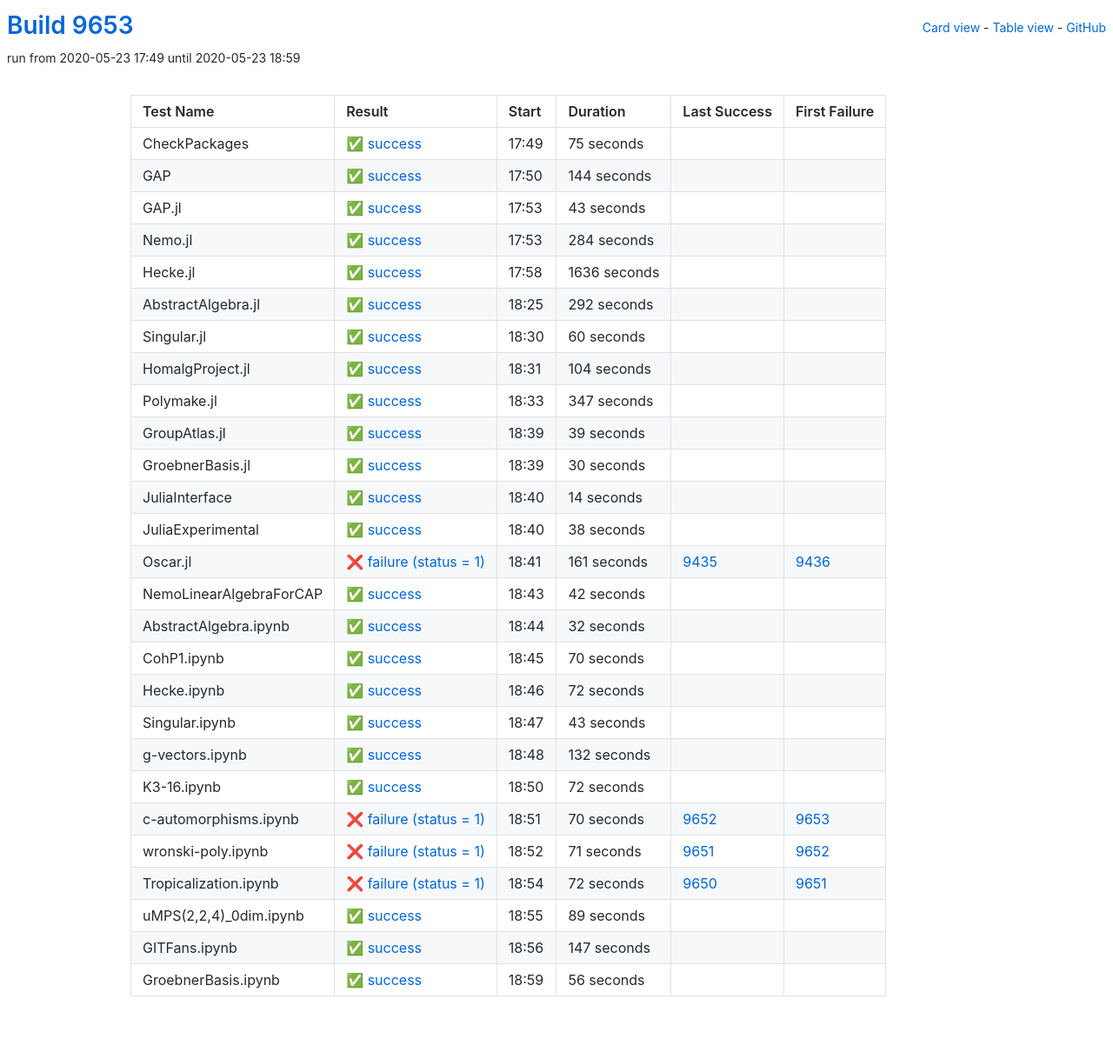
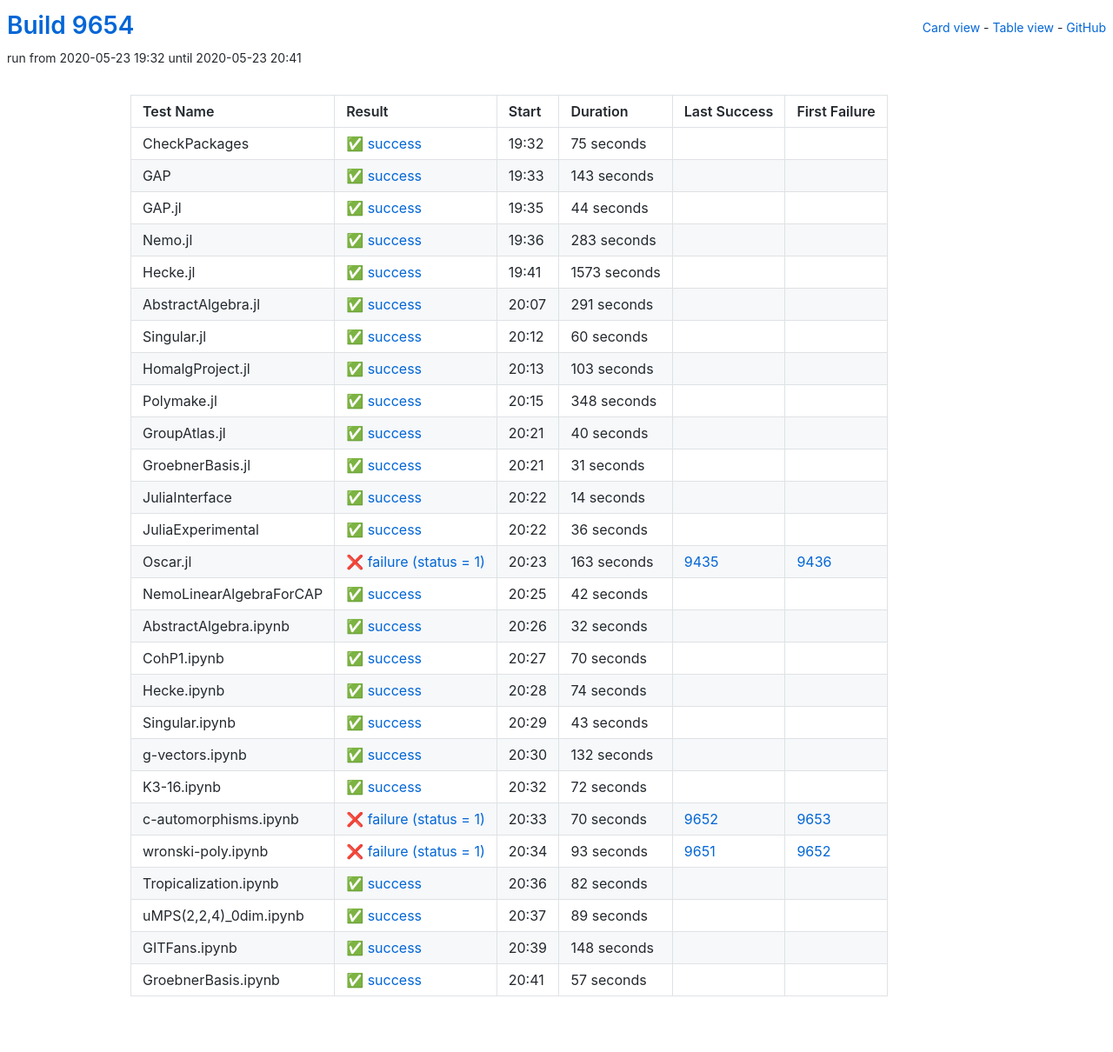
Before and after one commit to oscar-system/oscar-ci-status, a Jekyll site: the page built from table.html, in a window 1280 px wide. Shown: the whole page at 87% size. Built offline with Jekyll 4.4.1, drawn with Linux system fonts in a browser that asks for light colours.

Commit message:
Build 9654

```diff
--- a/_data/ci.yml
+++ b/_data/ci.yml
@@ -1,5 +1,5 @@
-build: 9653
-build_url: https://oscarci.mathematik.uni-kl.de/job/oscar/9653/
+build: 9654
+build_url: https://oscarci.mathematik.uni-kl.de/job/oscar/9654/
 job: oscar
 tests:
 - duration: 75
@@ -9,69 +9,69 @@
   id: checkpackages
   last_success: false
   last_success_url: null
-  log: https://oscarci.mathematik.uni-kl.de/job/oscar/9653/artifact/logs/build-9653/CheckPackages.log
+  log: https://oscarci.mathematik.uni-kl.de/job/oscar/9654/artifact/logs/build-9654/CheckPackages.log
   name: CheckPackages
-  start: 2020-05-23 17:49
+  start: 2020-05-23 19:32
   status: success
   success: true
-- duration: 144
+- duration: 143
   exitcode: 0
   first_failure: false
   first_failure_url: null
   id: gap
   last_success: false
   last_success_url: null
-  log: https://oscarci.mathematik.uni-kl.de/job/oscar/9653/artifact/logs/build-9653/GAP.log
+  log: https://oscarci.mathematik.uni-kl.de/job/oscar/9654/artifact/logs/build-9654/GAP.log
   name: GAP
-  start: 2020-05-23 17:50
+  start: 2020-05-23 19:33
   status: success
   success: true
-- duration: 43
+- duration: 44
   exitcode: 0
   first_failure: false
   first_failure_url: null
   id: gap-jl
   last_success: false
   last_success_url: null
-  log: https://oscarci.mathematik.uni-kl.de/job/oscar/9653/artifact/logs/build-9653/GAP.jl.log
+  log: https://oscarci.mathematik.uni-kl.de/job/oscar/9654/artifact/logs/build-9654/GAP.jl.log
   name: GAP.jl
-  start: 2020-05-23 17:53
+  start: 2020-05-23 19:35
   status: success
   success: true
-- duration: 284
+- duration: 283
   exitcode: 0
   first_failure: false
   first_failure_url: null
   id: nemo-jl
   last_success: false
   last_success_url: null
-  log: https://oscarci.mathematik.uni-kl.de/job/oscar/9653/artifact/logs/build-9653/Nemo.jl.log
+  log: https://oscarci.mathematik.uni-kl.de/job/oscar/9654/artifact/logs/build-9654/Nemo.jl.log
   name: Nemo.jl
-  start: 2020-05-23 17:53
+  start: 2020-05-23 19:36
   status: success
   success: true
-- duration: 1636
+- duration: 1573
   exitcode: 0
   first_failure: false
   first_failure_url: null
   id: hecke-jl
   last_success: false
   last_success_url: null
-  log: https://oscarci.mathematik.uni-kl.de/job/oscar/9653/artifact/logs/build-9653/Hecke.jl.log
+  log: https://oscarci.mathematik.uni-kl.de/job/oscar/9654/artifact/logs/build-9654/Hecke.jl.log
   name: Hecke.jl
-  start: 2020-05-23 17:58
+  start: 2020-05-23 19:41
   status: success
   success: true
-- duration: 292
+- duration: 291
   exitcode: 0
   first_failure: false
   first_failure_url: null
   id: abstractalgebra-jl
   last_success: false
   last_success_url: null
-  log: https://oscarci.mathematik.uni-kl.de/job/oscar/9653/artifact/logs/build-9653/AbstractAlgebra.jl.log
+  log: https://oscarci.mathematik.uni-kl.de/job/oscar/9654/artifact/logs/build-9654/AbstractAlgebra.jl.log
   name: AbstractAlgebra.jl
-  start: 2020-05-23 18:25
+  start: 2020-05-23 20:07
   status: success
   success: true
 - duration: 60
@@ -81,57 +81,57 @@
   id: singular-jl
   last_success: false
   last_success_url: null
-  log: https://oscarci.mathematik.uni-kl.de/job/oscar/9653/artifact/logs/build-9653/Singular.jl.log
+  log: https://oscarci.mathematik.uni-kl.de/job/oscar/9654/artifact/logs/build-9654/Singular.jl.log
   name: Singular.jl
-  start: 2020-05-23 18:30
+  start: 2020-05-23 20:12
   status: success
   success: true
-- duration: 104
+- duration: 103
   exitcode: 0
   first_failure: false
   first_failure_url: null
   id: homalgproject-jl
   last_success: false
   last_success_url: null
-  log: https://oscarci.mathematik.uni-kl.de/job/oscar/9653/artifact/logs/build-9653/HomalgProject.jl.log
+  log: https://oscarci.mathematik.uni-kl.de/job/oscar/9654/artifact/logs/build-9654/HomalgProject.jl.log
   name: HomalgProject.jl
-  start: 2020-05-23 18:31
+  start: 2020-05-23 20:13
   status: success
   success: true
-- duration: 347
+- duration: 348
   exitcode: 0
   first_failure: false
   first_failure_url: null
   id: polymake-jl
   last_success: false
   last_success_url: null
-  log: https://oscarci.mathematik.uni-kl.de/job/oscar/9653/artifact/logs/build-9653/Polymake.jl.log
+  log: https://oscarci.mathematik.uni-kl.de/job/oscar/9654/artifact/logs/build-9654/Polymake.jl.log
   name: Polymake.jl
-  start: 2020-05-23 18:33
+  start: 2020-05-23 20:15
   status: success
   success: true
-- duration: 39
+- duration: 40
   exitcode: 0
   first_failure: false
   first_failure_url: null
   id: groupatlas-jl
   last_success: false
   last_success_url: null
-  log: https://oscarci.mathematik.uni-kl.de/job/oscar/9653/artifact/logs/build-9653/GroupAtlas.jl.log
+  log: https://oscarci.mathematik.uni-kl.de/job/oscar/9654/artifact/logs/build-9654/GroupAtlas.jl.log
   name: GroupAtlas.jl
-  start: 2020-05-23 18:39
+  start: 2020-05-23 20:21
   status: success
   success: true
-- duration: 30
+- duration: 31
   exitcode: 0
   first_failure: false
   first_failure_url: null
   id: groebnerbasis-jl
   last_success: false
   last_success_url: null
-  log: https://oscarci.mathematik.uni-kl.de/job/oscar/9653/artifact/logs/build-9653/GroebnerBasis.jl.log
+  log: https://oscarci.mathematik.uni-kl.de/job/oscar/9654/artifact/logs/build-9654/GroebnerBasis.jl.log
   name: GroebnerBasis.jl
-  start: 2020-05-23 18:39
+  start: 2020-05-23 20:21
   status: success
   success: true
 - duration: 14
@@ -141,33 +141,33 @@
   id: juliainterface
   last_success: false
   last_success_url: null
-  log: https://oscarci.mathematik.uni-kl.de/job/oscar/9653/artifact/logs/build-9653/JuliaInterface.log
+  log: https://oscarci.mathematik.uni-kl.de/job/oscar/9654/artifact/logs/build-9654/JuliaInterface.log
   name: JuliaInterface
-  start: 2020-05-23 18:40
+  start: 2020-05-23 20:22
   status: success
   success: true
-- duration: 38
+- duration: 36
   exitcode: 0
   first_failure: false
   first_failure_url: null
   id: juliaexperimental
   last_success: false
   last_success_url: null
-  log: https://oscarci.mathematik.uni-kl.de/job/oscar/9653/artifact/logs/build-9653/JuliaExperimental.log
+  log: https://oscarci.mathematik.uni-kl.de/job/oscar/9654/artifact/logs/build-9654/JuliaExperimental.log
   name: JuliaExperimental
-  start: 2020-05-23 18:40
+  start: 2020-05-23 20:22
   status: success
   success: true
-- duration: 161
+- duration: 163
   exitcode: 1
   first_failure: 9436
   first_failure_url: https://oscarci.mathematik.uni-kl.de/job/oscar/9436/
   id: oscar-jl
   last_success: 9435
   last_success_url: https://oscarci.mathematik.uni-kl.de/job/oscar/9435/
-  log: https://oscarci.mathematik.uni-kl.de/job/oscar/9653/artifact/logs/build-9653/Oscar.jl.log
+  log: https://oscarci.mathematik.uni-kl.de/job/oscar/9654/artifact/logs/build-9654/Oscar.jl.log
   name: Oscar.jl
-  start: 2020-05-23 18:41
+  start: 2020-05-23 20:23
   status: failure
   success: false
 - duration: 42
@@ -177,9 +177,9 @@
   id: nemolinearalgebraforcap
   last_success: false
   last_success_url: null
-  log: https://oscarci.mathematik.uni-kl.de/job/oscar/9653/artifact/logs/build-9653/NemoLinearAlgebraForCAP.log
+  log: https://oscarci.mathematik.uni-kl.de/job/oscar/9654/artifact/logs/build-9654/NemoLinearAlgebraForCAP.log
   name: NemoLinearAlgebraForCAP
-  start: 2020-05-23 18:43
+  start: 2020-05-23 20:25
   status: success
   success: true
 - duration: 32
@@ -189,9 +189,9 @@
   id: abstractalgebra-ipynb
   last_success: false
   last_success_url: null
-  log: https://oscarci.mathematik.uni-kl.de/job/oscar/9653/artifact/logs/build-9653/AbstractAlgebra.ipynb.log
+  log: https://oscarci.mathematik.uni-kl.de/job/oscar/9654/artifact/logs/build-9654/AbstractAlgebra.ipynb.log
   name: AbstractAlgebra.ipynb
-  start: 2020-05-23 18:44
+  start: 2020-05-23 20:26
   status: success
   success: true
 - duration: 70
@@ -201,21 +201,21 @@
   id: cohp1-ipynb
   last_success: false
   last_success_url: null
-  log: https://oscarci.mathematik.uni-kl.de/job/oscar/9653/artifact/logs/build-9653/CohP1.ipynb.log
+  log: https://oscarci.mathematik.uni-kl.de/job/oscar/9654/artifact/logs/build-9654/CohP1.ipynb.log
   name: CohP1.ipynb
-  start: 2020-05-23 18:45
+  start: 2020-05-23 20:27
   status: success
   success: true
-- duration: 72
+- duration: 74
   exitcode: 0
   first_failure: false
   first_failure_url: null
   id: hecke-ipynb
   last_success: false
   last_success_url: null
-  log: https://oscarci.mathematik.uni-kl.de/job/oscar/9653/artifact/logs/build-9653/Hecke.ipynb.log
+  log: https://oscarci.mathematik.uni-kl.de/job/oscar/9654/artifact/logs/build-9654/Hecke.ipynb.log
   name: Hecke.ipynb
-  start: 2020-05-23 18:46
+  start: 2020-05-23 20:28
   status: success
   success: true
 - duration: 43
@@ -225,9 +225,9 @@
   id: singular-ipynb
   last_success: false
   last_success_url: null
-  log: https://oscarci.mathematik.uni-kl.de/job/oscar/9653/artifact/logs/build-9653/Singular.ipynb.log
+  log: https://oscarci.mathematik.uni-kl.de/job/oscar/9654/artifact/logs/build-9654/Singular.ipynb.log
   name: Singular.ipynb
-  start: 2020-05-23 18:47
+  start: 2020-05-23 20:29
   status: success
   success: true
 - duration: 132
@@ -237,9 +237,9 @@
   id: g-vectors-ipynb
   last_success: false
   last_success_url: null
-  log: https://oscarci.mathematik.uni-kl.de/job/oscar/9653/artifact/logs/build-9653/g-vectors.ipynb.log
+  log: https://oscarci.mathematik.uni-kl.de/job/oscar/9654/artifact/logs/build-9654/g-vectors.ipynb.log
   name: g-vectors.ipynb
-  start: 2020-05-23 18:48
+  start: 2020-05-23 20:30
   status: success
   success: true
 - duration: 72
@@ -249,9 +249,9 @@
   id: k3-16-ipynb
   last_success: false
   last_success_url: null
-  log: https://oscarci.mathematik.uni-kl.de/job/oscar/9653/artifact/logs/build-9653/K3-16.ipynb.log
+  log: https://oscarci.mathematik.uni-kl.de/job/oscar/9654/artifact/logs/build-9654/K3-16.ipynb.log
   name: K3-16.ipynb
-  start: 2020-05-23 18:50
+  start: 2020-05-23 20:32
   status: success
   success: true
 - duration: 70
@@ -261,35 +261,35 @@
   id: c-automorphisms-ipynb
   last_success: 9652
   last_success_url: https://oscarci.mathematik.uni-kl.de/job/oscar/9652/
-  log: https://oscarci.mathematik.uni-kl.de/job/oscar/9653/artifact/logs/build-9653/c-automorphisms.ipynb.log
+  log: https://oscarci.mathematik.uni-kl.de/job/oscar/9654/artifact/logs/build-9654/c-automorphisms.ipynb.log
   name: c-automorphisms.ipynb
-  start: 2020-05-23 18:51
+  start: 2020-05-23 20:33
   status: failure
   success: false
-- duration: 71
+- duration: 93
   exitcode: 1
   first_failure: 9652
   first_failure_url: https://oscarci.mathematik.uni-kl.de/job/oscar/9652/
   id: wronski-poly-ipynb
   last_success: 9651
   last_success_url: https://oscarci.mathematik.uni-kl.de/job/oscar/9651/
-  log: https://oscarci.mathematik.uni-kl.de/job/oscar/9653/artifact/logs/build-9653/wronski-poly.ipynb.log
+  log: https://oscarci.mathematik.uni-kl.de/job/oscar/9654/artifact/logs/build-9654/wronski-poly.ipynb.log
   name: wronski-poly.ipynb
-  start: 2020-05-23 18:52
+  start: 2020-05-23 20:34
   status: failure
   success: false
-- duration: 72
-  exitcode: 1
-  first_failure: 9651
-  first_failure_url: https://oscarci.mathematik.uni-kl.de/job/oscar/9651/
+- duration: 82
+  exitcode: 0
+  first_failure: false
+  first_failure_url: null
   id: tropicalization-ipynb
-  last_success: 9650
-  last_success_url: https://oscarci.mathematik.uni-kl.de/job/oscar/9650/
-  log: https://oscarci.mathematik.uni-kl.de/job/oscar/9653/artifact/logs/build-9653/Tropicalization.ipynb.log
+  last_success: false
+  last_success_url: null
+  log: https://oscarci.mathematik.uni-kl.de/job/oscar/9654/artifact/logs/build-9654/Tropicalization.ipynb.log
   name: Tropicalization.ipynb
-  start: 2020-05-23 18:54
-  status: failure
-  success: false
+  start: 2020-05-23 20:36
+  status: success
+  success: true
 - duration: 89
   exitcode: 0
   first_failure: false
@@ -297,32 +297,32 @@
   id: umps-2-2-4-0dim-ipynb
   last_success: false
   last_success_url: null
-  log: https://oscarci.mathematik.uni-kl.de/job/oscar/9653/artifact/logs/build-9653/uMPS-2-2-4-_0dim.ipynb.log
+  log: https://oscarci.mathematik.uni-kl.de/job/oscar/9654/artifact/logs/build-9654/uMPS-2-2-4-_0dim.ipynb.log
   name: uMPS(2,2,4)_0dim.ipynb
-  start: 2020-05-23 18:55
+  start: 2020-05-23 20:37
   status: success
   success: true
-- duration: 147
+- duration: 148
   exitcode: 0
   first_failure: false
   first_failure_url: null
   id: gitfans-ipynb
   last_success: false
   last_success_url: null
-  log: https://oscarci.mathematik.uni-kl.de/job/oscar/9653/artifact/logs/build-9653/GITFans.ipynb.log
+  log: https://oscarci.mathematik.uni-kl.de/job/oscar/9654/artifact/logs/build-9654/GITFans.ipynb.log
   name: GITFans.ipynb
-  start: 2020-05-23 18:56
+  start: 2020-05-23 20:39
   status: success
   success: true
-- duration: 56
+- duration: 57
   exitcode: 0
   first_failure: false
   first_failure_url: null
   id: groebnerbasis-ipynb
   last_success: false
   last_success_url: null
-  log: https://oscarci.mathematik.uni-kl.de/job/oscar/9653/artifact/logs/build-9653/GroebnerBasis.ipynb.log
+  log: https://oscarci.mathematik.uni-kl.de/job/oscar/9654/artifact/logs/build-9654/GroebnerBasis.ipynb.log
   name: GroebnerBasis.ipynb
-  start: 2020-05-23 18:59
+  start: 2020-05-23 20:41
   status: success
   success: true
```
Also changed, not shown: README.md.
